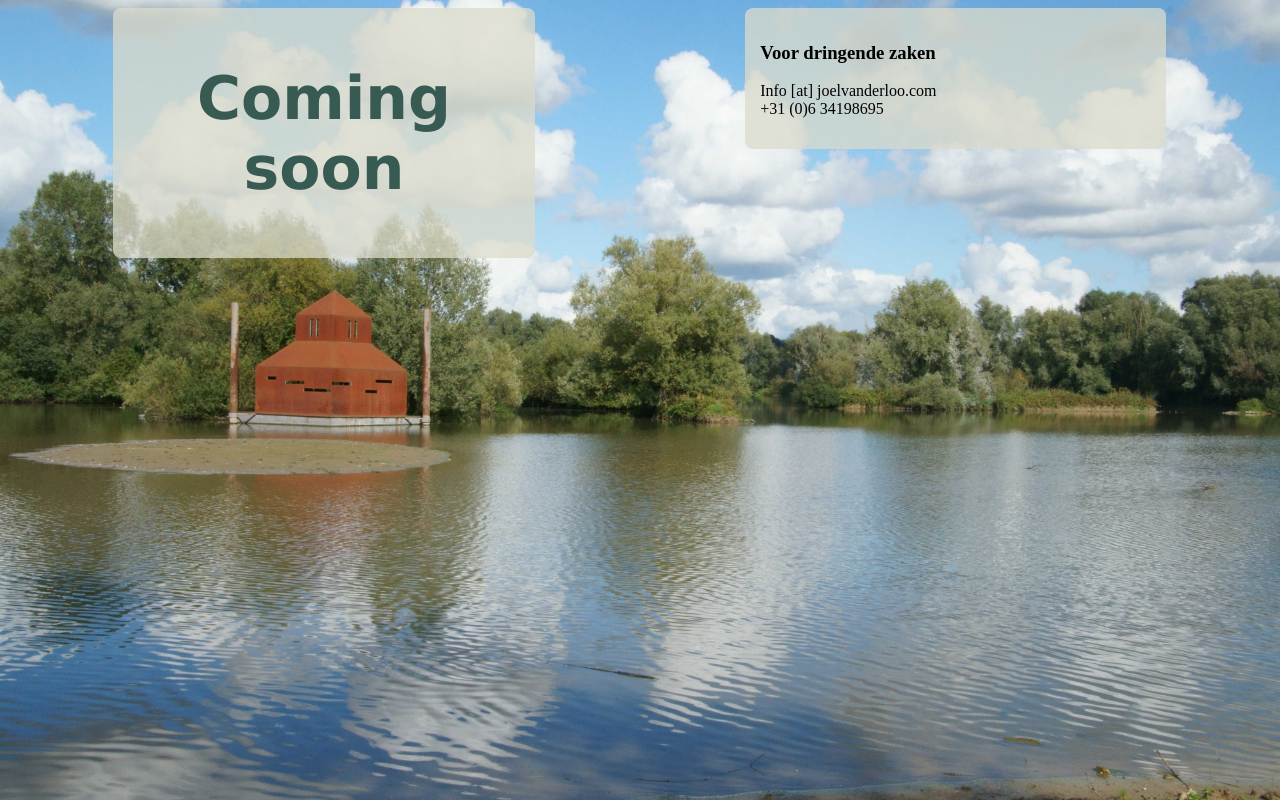
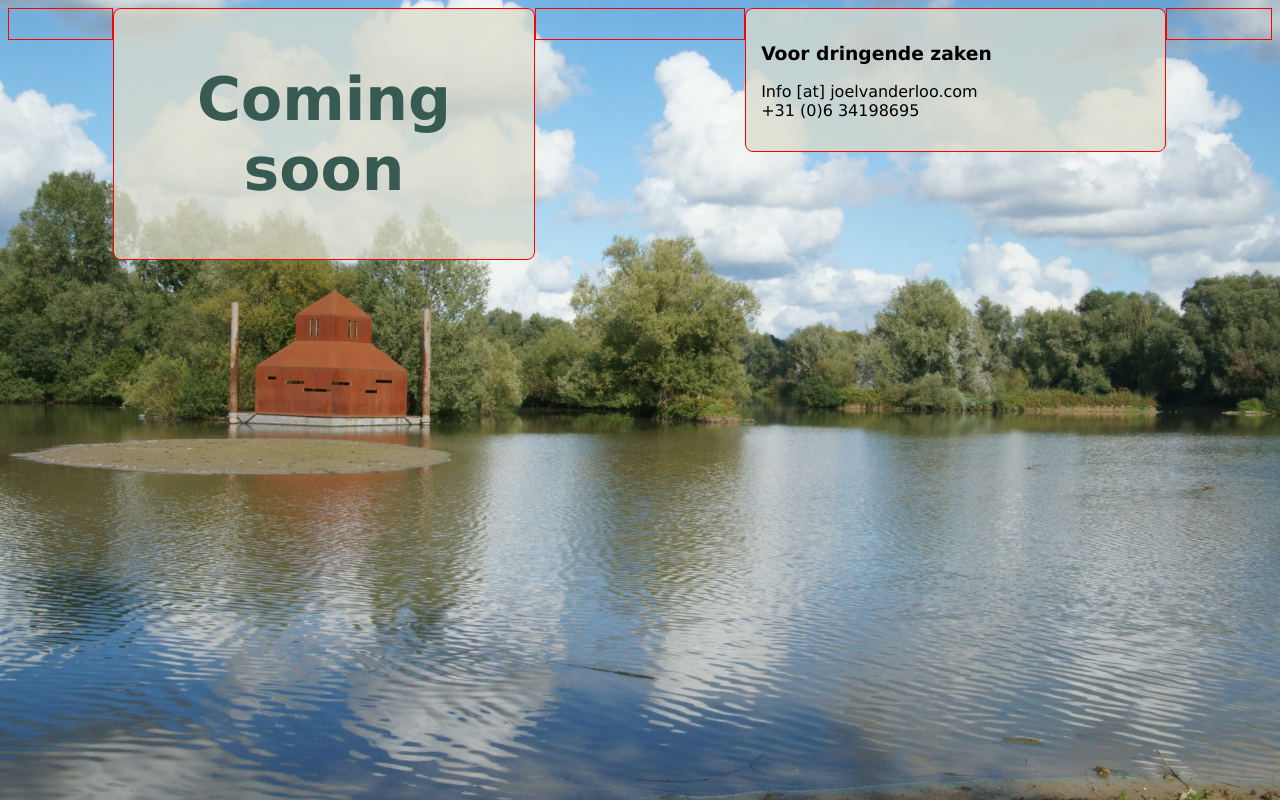
Before and after one commit to BioGeekJoey/joelvanderloo.com, a plain HTML site: page index.html in a window 1280 px wide. Drawn offline with Linux system fonts and the light colour scheme.

Commit message:
changed font of <h3> and <p>

```diff
--- a/css/stylesheet.css
+++ b/css/stylesheet.css
@@ -11,7 +11,7 @@
 [class*="col-"] {
   float: left;
   padding: 15px;
-  border: 0px solid red;
+  border: 1px solid red;
 }
 
 /* Mobile viewport */
@@ -77,8 +77,11 @@ body {
   }
 }
 
+h1, h3, p {
+  font-family: Verdana;
+}
+
 h1 {
-  font-family: Verdana;
   font-size: 60px;
   font-weight: bold;
   text-align: center;
```
